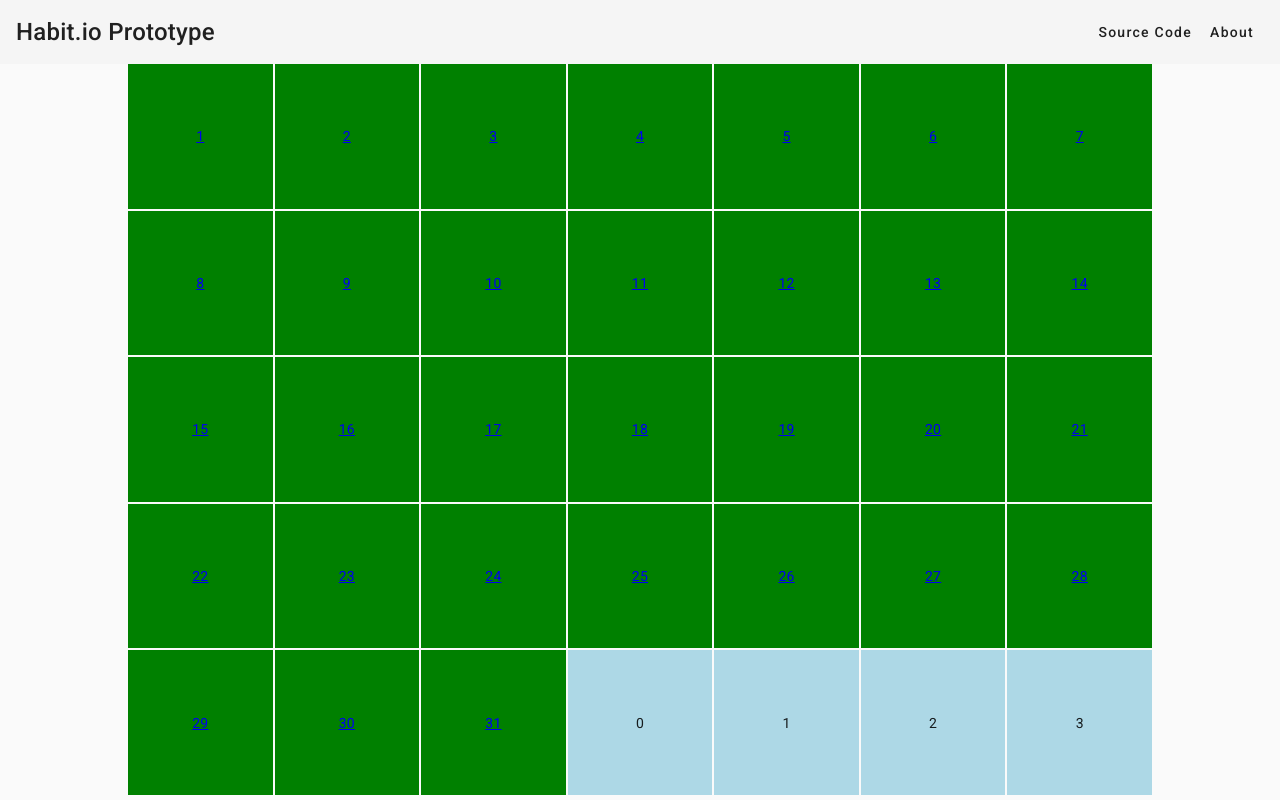
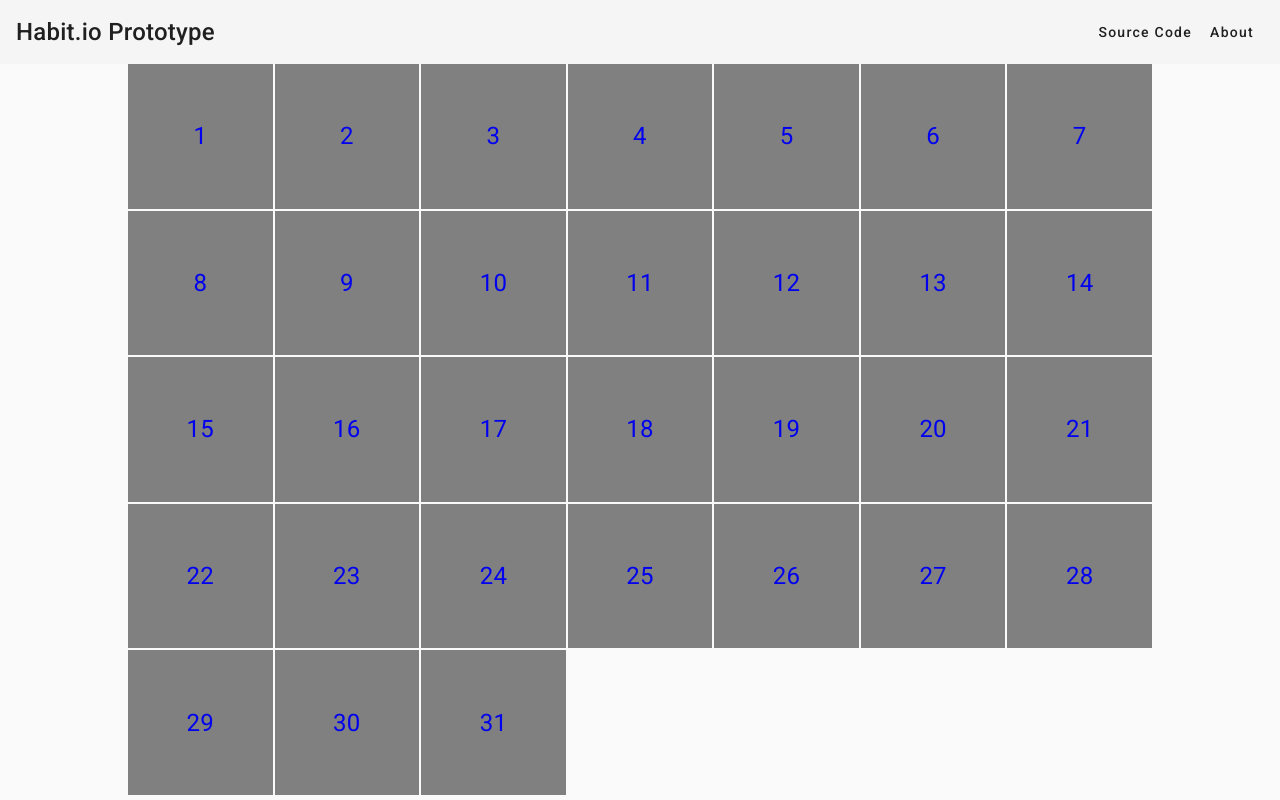
Before and after one commit to alexwingwong/habitioPrototype, an Angular app: page / in a window 1280 px wide. Built offline with nearby package versions, Linux system fonts and the light colour scheme.

Commit message:
added calendar different colors and classes

```diff
--- a/src/app/calendar/calendar.component.css
+++ b/src/app/calendar/calendar.component.css
@@ -1,7 +1,32 @@
-.ShowDay{
-    background: green;
+.darkRed{
+    background: #540202;
 }
 
-.NotShowDay{
-    background: lightblue;
+.lightRed{
+    background: #AB3131;
 }
+
+.beige{
+    background: #EDE0A6;
+}
+
+.lightGreen{
+    background: #799163;
+}
+
+.darkGreen{
+    background: #507B58;
+}
+
+.grey{
+    background: darkgrey;
+}
+
+.grey{
+    background: grey;
+}
+
+a{
+    font-size: x-large;
+    text-decoration: none;
+}
--- a/src/app/calendar/calendar.component.html
+++ b/src/app/calendar/calendar.component.html
@@ -1,17 +1,54 @@
 <div style="width:80%; margin:auto">
     <mat-grid-list cols="7" rowHeight="1:1" gutterSize="2px">
         <ng-container *ngFor="let Day of calendar">
-            <div *ngIf="Day.isDay">
-                <mat-grid-tile class="ShowDay">
-                    <!-- {{Day.dayNum}} -->
+
+            <!-- no entry yet, grey color -->
+            <div *ngIf="Day.isDay && Day.cssClass === 'grey'">
+                <mat-grid-tile class="grey">
+                    <a [title]="Day.dayNum" [routerLink]="['/calendar', Day.monthIndex]">
+                        {{Day.dayNum}}
+                    </a>
+                </mat-grid-tile>
+            </div>
+
+            <div *ngIf="Day.isDay && Day.cssClass === 'darkRed'">
+                <mat-grid-tile class="darkRed">
+                    <a [title]="Day.dayNum" [routerLink]="['/calendar', Day.monthIndex]">
+                        {{Day.dayNum}}
+                    </a>
+                </mat-grid-tile>
+            </div>
+            <div *ngIf="Day.isDay && Day.cssClass === 'lightRed'">
+                <mat-grid-tile class="lightRed">
+                    <a [title]="Day.dayNum" [routerLink]="['/calendar', Day.monthIndex]">
+                        {{Day.dayNum}}
+                    </a>
+                </mat-grid-tile>
+            </div>
+            <div *ngIf="Day.isDay && Day.cssClass === 'beige'">
+                <mat-grid-tile class="beige">
+                    <a [title]="Day.dayNum" [routerLink]="['/calendar', Day.monthIndex]">
+                        {{Day.dayNum}}
+                    </a>
+                </mat-grid-tile>
+            </div>
+            <div *ngIf="Day.isDay && Day.cssClass === 'lightGreen'">
+                <mat-grid-tile class="lightGreen">
+                    <a [title]="Day.dayNum" [routerLink]="['/calendar', Day.monthIndex]">
+                        {{Day.dayNum}}
+                    </a>
+                </mat-grid-tile>
+            </div>
+            <div *ngIf="Day.isDay && Day.cssClass === 'darkGreen'">
+                <mat-grid-tile class="darkGreen">
                     <a [title]="Day.dayNum" [routerLink]="['/calendar', Day.monthIndex]">
                         {{Day.dayNum}}
                     </a>
                 </mat-grid-tile>
             </div>
             <div *ngIf="!Day.isDay">
-                <mat-grid-tile class="NotShowDay">
-                    {{Day.dayNum}}
+                <mat-grid-tile class="white">
+                    <!-- {{Day.dayNum}} -->
                 </mat-grid-tile>
             </div>
 
--- a/src/app/day.ts
+++ b/src/app/day.ts
@@ -6,6 +6,7 @@ export interface Day {
     mood: number,  // represents how user felt on x day
     sleep: number, // represents how much sleep a user got
     physicalActivity: number, // represents a users amount of physical activity gotten
+    cssClass: string,
 }
 
 export const calendar = newJanuaryFunc();
@@ -21,6 +22,7 @@ function newJanuaryFunc(): Day[] {
             mood: -1,
             sleep: -1,
             physicalActivity: -1,
+            cssClass: "grey"
         }
         janArray.push(newDay);
     }
@@ -33,6 +35,7 @@ function newJanuaryFunc(): Day[] {
             mood: -1,
             sleep: -1,
             physicalActivity: -1,
+            cssClass: "white"
         }
         janArray.push(newDay)
     }
```
